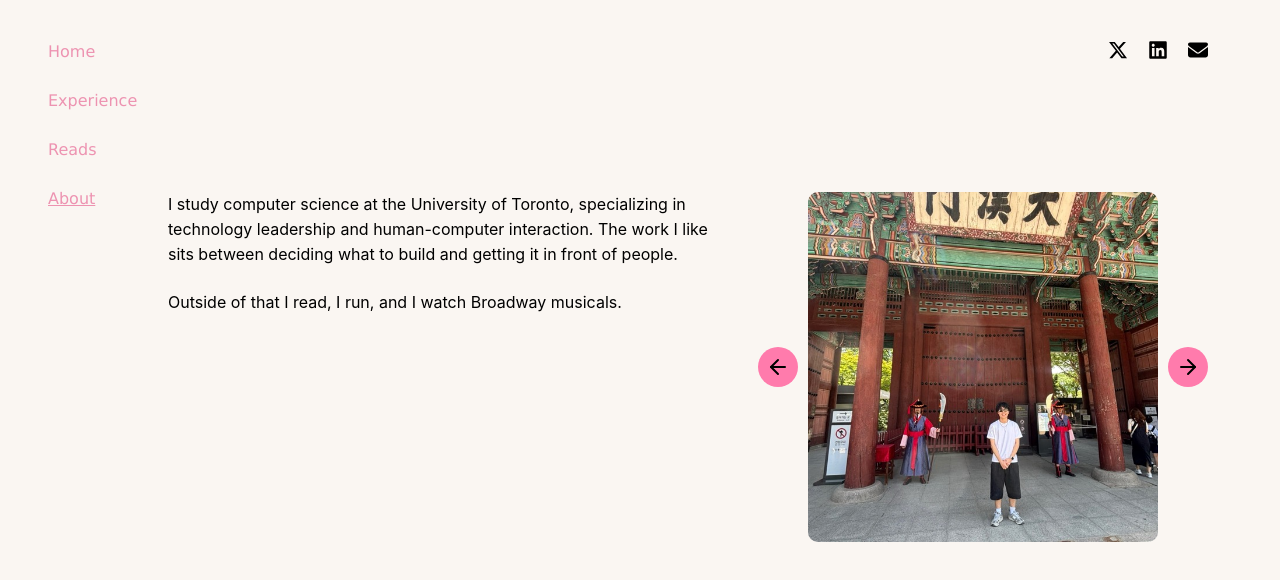
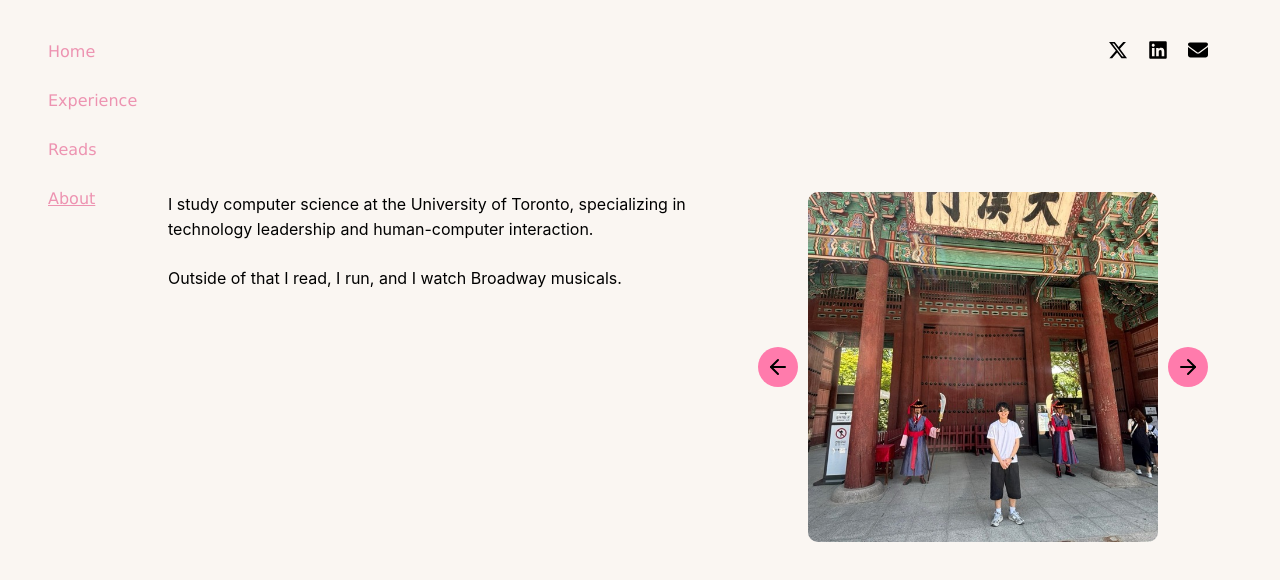
Before and after one commit to DanisLol/portfolio, a Next.js app: page /about in a window 1280 px wide. Shown: the top 580 px of the page. Built offline with nearby package versions, Linux system fonts and the light colour scheme.

Commit message:
edit about me temporary

```diff
--- a/app/about/page.tsx
+++ b/app/about/page.tsx
@@ -27,9 +27,7 @@ export default function AboutPage() {
         <div className="flex max-w-[640px] flex-col gap-6">
           <p className="font-sf text-base leading-[1.55] text-black">
             I study computer science at the University of Toronto, specializing
-            in technology leadership and human-computer interaction. The work I
-            like sits between deciding what to build and getting it in front of
-            people.
+            in technology leadership and human-computer interaction.
           </p>
           <p className="font-sf text-base leading-[1.55] text-black">
             Outside of that I read, I run, and I watch Broadway musicals.
```
